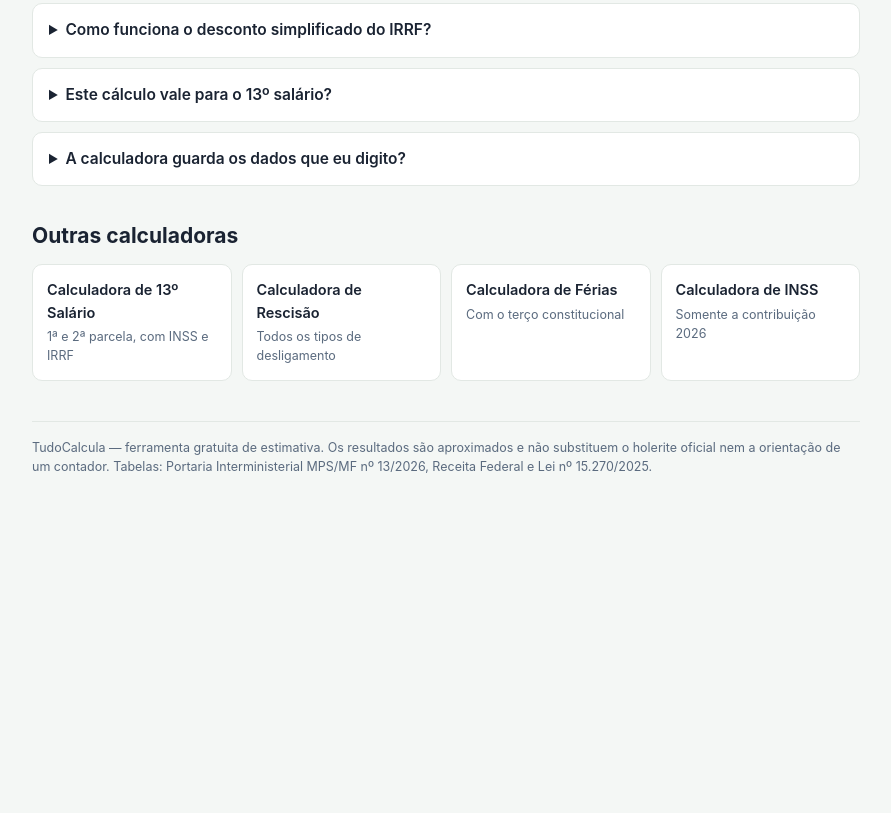
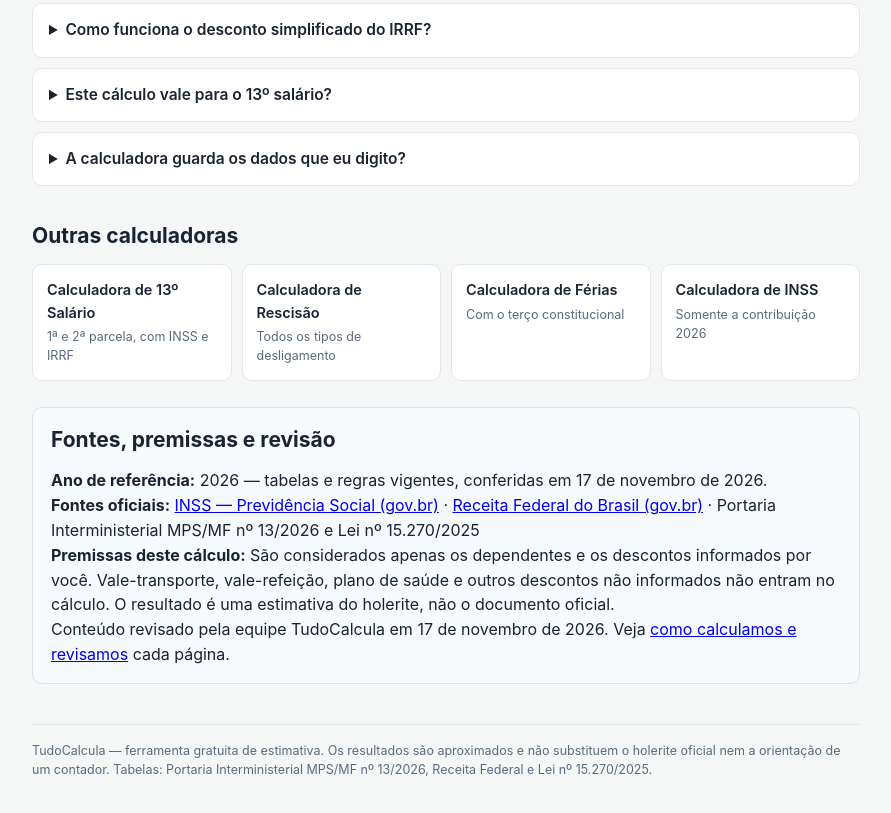
Before and after one commit to irfancodez/tudocalcula, a plain HTML site: page calculadora-salario-liquido/index.html in a window 1280 px wide. Shown: the part 2555-3368 px from the top of the page, without its empty margins (194-1085 px from the left). Before the commit the page ends 3080 px from the top, so only its background shows below. Drawn offline with Linux system fonts and the light colour scheme.

Commit message:
Add sources, assumptions and review block to all calculator pages + About methodology (E-E-A-T)

```diff
--- a/calculadora-salario-liquido/index.html
+++ b/calculadora-salario-liquido/index.html
@@ -201,7 +201,15 @@
     <a href="/calculadora-inss/">Calculadora de INSS<small>Somente a contribuição 2026</small></a>
   </div>
 
-  <footer>
+
+  <section style="border:1px solid #d8e2ea;border-radius:10px;padding:16px 18px;margin:26px 0 10px;background:#f7fafc">
+    <h2 style="margin-top:0">Fontes, premissas e revisão</h2>
+    <p><strong>Ano de referência:</strong> 2026 — tabelas e regras vigentes, conferidas em 17 de novembro de 2026.</p>
+    <p><strong>Fontes oficiais:</strong> <a href="https://www.gov.br/inss/pt-br" target="_blank" rel="noopener">INSS — Previdência Social (gov.br)</a> · <a href="https://www.gov.br/receitafederal/pt-br" target="_blank" rel="noopener">Receita Federal do Brasil (gov.br)</a> · Portaria Interministerial MPS/MF nº 13/2026 e Lei nº 15.270/2025</p>
+    <p><strong>Premissas deste cálculo:</strong> São considerados apenas os dependentes e os descontos informados por você. Vale-transporte, vale-refeição, plano de saúde e outros descontos não informados não entram no cálculo. O resultado é uma estimativa do holerite, não o documento oficial.</p>
+    <p>Conteúdo revisado pela equipe TudoCalcula em 17 de novembro de 2026. Veja <a href="/sobre">como calculamos e revisamos</a> cada página.</p>
+  </section>
+<footer>
     TudoCalcula — ferramenta gratuita de estimativa. Os resultados são aproximados e não substituem o holerite oficial nem a orientação de um contador. Tabelas: Portaria Interministerial MPS/MF nº 13/2026, Receita Federal e Lei nº 15.270/2025.
   </footer>
 
```
